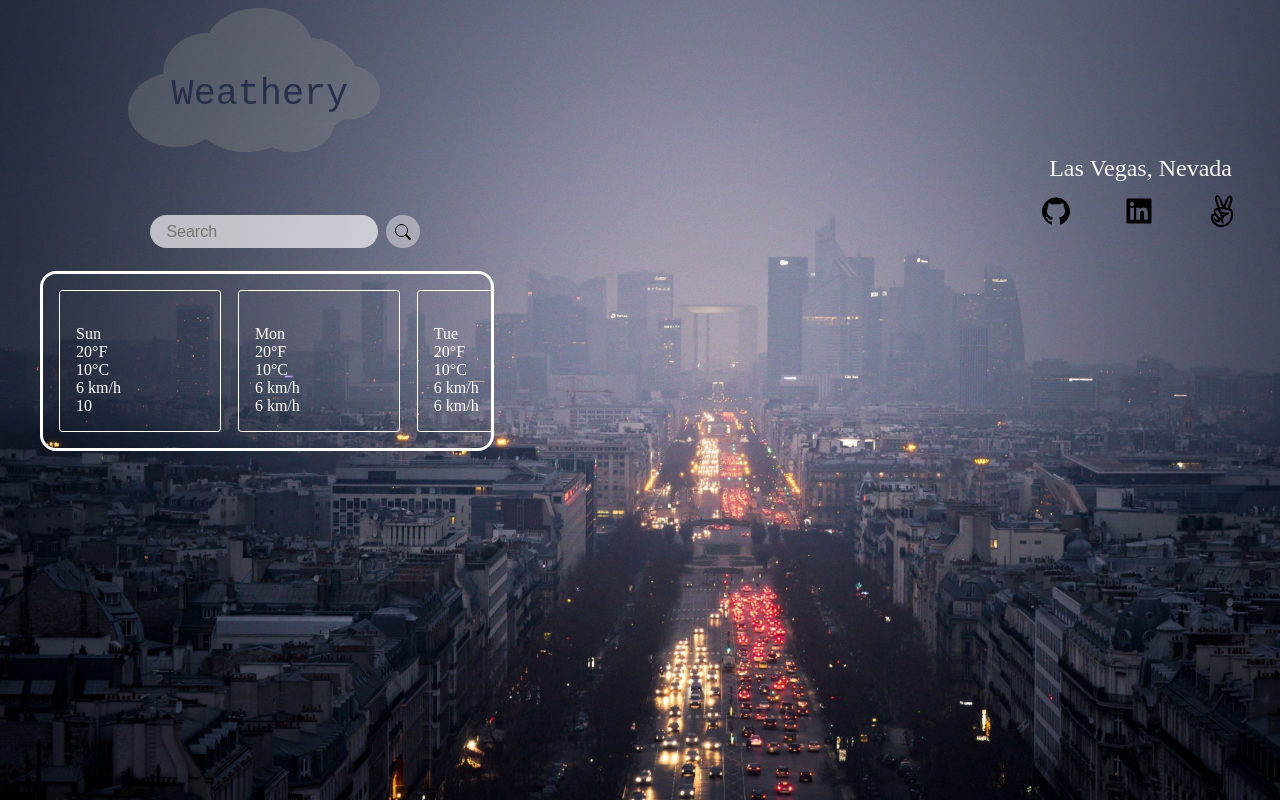
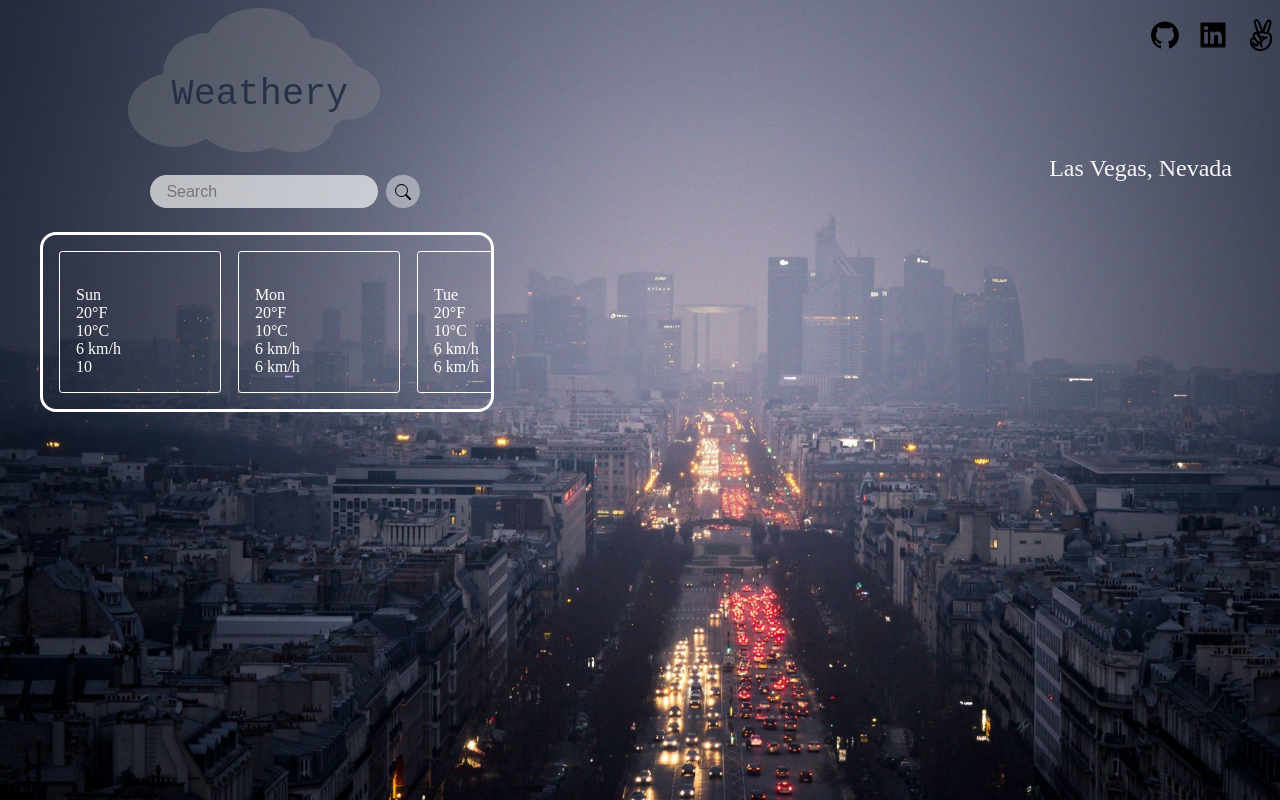
Before and after one commit to zackalsiday/Weathery, a website built with webpack: page index.html in a window 1280 px wide. Built offline with Linux system fonts and the light colour scheme; some packages are replaced by stand-ins of ours.

Commit message:
ready for first presentation

```diff
--- a/index.html
+++ b/index.html
@@ -3,8 +3,7 @@
 <html lang="en">
 
 <head>
-  <title>Weathery</title>
-  <link rel="icon" type="image/x-icon" href="favicon_2.ico"/>
+
     <meta charset="UTF-8" />
     <meta name="viewport" content="width=device-width, initial-scale=1.0" />
     <meta http-equiv="X-UA-Compatible" content="ie=edge" />
@@ -14,7 +13,9 @@
 
      <script src="./dist/main.js" defer ></script>
     <script async defer src="https://maps.googleapis.com/maps/api/js?key=AIzaSyAqw_J9Yra9USEbdJkvfdOEWjduK3yzlNE&callback=" + "./src/script/search"></script>
-
+     <title>Weathery</title>
+  <!-- <link rel="icon" type="image/x-icon" href="my_icon.png"> -->
+  <link rel="apple-touch-icon" type="image/x-icon" href="favicon.ico">
 </head>
 
 <body>
@@ -27,7 +28,7 @@
     <a   href="https://github.com/zackalsiday" target="_blank">
 
 
-          <svg class="creators-icon" stroke="currentColor" fill="currentColor" stroke-width="0" viewBox="0 0 1024 1024" height="2em" width="2em"
+          <svg class="creators-icon" id="github"stroke="currentColor" fill="currentColor" stroke-width="0" viewBox="0 0 1024 1024" height="2em" width="2em"
         xmlns="http://www.w3.org/2000/svg">
         <path
            d="M511.6 76.3C264.3 76.2 64 276.4 64 523.5 64 718.9 189.3 885 363.8 946c23.5 5.9 19.9-10.8 19.9-22.2v-77.5c-135.7 15.9-141.2-73.9-150.3-88.9C215 726 171.5 718 184.5 703c30.9-15.9 62.4 4 98.9 57.9 26.4 39.1 77.9 32.5 104 26 5.7-23.5 17.9-44.5 34.7-60.8-140.6-25.2-199.2-111-199.2-213 0-49.5 16.3-95 48.3-131.7-20.4-60.5 1.9-112.3 4.9-120 58.1-5.2 118.5 41.6 123.2 45.3 33-8.9 70.7-13.6 112.9-13.6 42.4 0 80.2 4.9 113.5 13.9 11.3-8.6 67.3-48.8 121.3-43.9 2.9 7.7 24.7 58.3 5.5 118 32.4 36.8 48.9 82.7 48.9 132.3 0 102.2-59 188.1-200 212.9a127.5 127.5 0 0 1 38.1 91v112.5c.8 9 0 17.9 15 17.9 177.1-59.7 304.6-227 304.6-424.1 0-247.2-200.4-447.3-447.5-447.3z">
@@ -37,8 +38,9 @@
 
 
  </a>
+
    <a href="https://www.linkedin.com/in/zack-alsiday-061598210/" target="_blank">
-      <svg class="creators-icon" stroke="currentColor" fill="currentColor" stroke-width="0" viewBox="0 0 1024 1024" height="2em" width="2em"
+      <svg class="creators-icon" id="linkedin" stroke="currentColor" fill="currentColor" stroke-width="0" viewBox="0 0 1024 1024" height="2em" width="2em"
         xmlns="http://www.w3.org/2000/svg">
         <path
           d="M880 112H144c-17.7 0-32 14.3-32 32v736c0 17.7 14.3 32 32 32h736c17.7 0 32-14.3 32-32V144c0-17.7-14.3-32-32-32zM349.3 793.7H230.6V411.9h118.7v381.8zm-59.3-434a68.8 68.8 0 1 1 68.8-68.8c-.1 38-30.9 68.8-68.8 68.8zm503.7 434H675.1V608c0-44.3-.8-101.2-61.7-101.2-61.7 0-71.2 48.2-71.2 98v188.9H423.7V411.9h113.8v52.2h1.6c15.8-30 54.5-61.7 112.3-61.7 120.2 0 142.3 79.1 142.3 181.9v209.4z">
@@ -46,7 +48,7 @@
       </svg>
     </a>
     <a href="https://angel.co/u/zack-alsiday" target="_blank">
-      <svg class="creators-icon" stroke="currentColor" fill="currentColor" stroke-width="0" viewBox="0 0 448 512" height="2em" width="2em"
+      <svg class="creators-icon" id="angel" stroke="currentColor" fill="currentColor" stroke-width="0" viewBox="0 0 448 512" height="2em" width="2em"
         xmlns="http://www.w3.org/2000/svg">
         <path
           d="M347.1 215.4c11.7-32.6 45.4-126.9 45.4-157.1 0-26.6-15.7-48.9-43.7-48.9-44.6 0-84.6 131.7-97.1 163.1C242 144 196.6 0 156.6 0c-31.1 0-45.7 22.9-45.7 51.7 0 35.3 34.2 126.8 46.6 162-6.3-2.3-13.1-4.3-20-4.3-23.4 0-48.3 29.1-48.3 52.6 0 8.9 4.9 21.4 8 29.7-36.9 10-51.1 34.6-51.1 71.7C46 435.6 114.4 512 210.6 512c118 0 191.4-88.6 191.4-202.9 0-43.1-6.9-82-54.9-93.7zM311.7 108c4-12.3 21.1-64.3 37.1-64.3 8.6 0 10.9 8.9 10.9 16 0 19.1-38.6 124.6-47.1 148l-34-6 33.1-93.7zM142.3 48.3c0-11.9 14.5-45.7 46.3 47.1l34.6 100.3c-15.6-1.3-27.7-3-35.4 1.4-10.9-28.8-45.5-119.7-45.5-148.8zM140 244c29.3 0 67.1 94.6 67.1 107.4 0 5.1-4.9 11.4-10.6 11.4-20.9 0-76.9-76.9-76.9-97.7.1-7.7 12.7-21.1 20.4-21.1zm184.3 186.3c-29.1 32-66.3 48.6-109.7 48.6-59.4 0-106.3-32.6-128.9-88.3-17.1-43.4 3.8-68.3 20.6-68.3 11.4 0 54.3 60.3 54.3 73.1 0 4.9-7.7 8.3-11.7 8.3-16.1 0-22.4-15.5-51.1-51.4-29.7 29.7 20.5 86.9 58.3 86.9 26.1 0 43.1-24.2 38-42 3.7 0 8.3.3 11.7-.6 1.1 27.1 9.1 59.4 41.7 61.7 0-.9 2-7.1 2-7.4 0-17.4-10.6-32.6-10.6-50.3 0-28.3 21.7-55.7 43.7-71.7 8-6 17.7-9.7 27.1-13.1 9.7-3.7 20-8 27.4-15.4-1.1-11.2-5.7-21.1-16.9-21.1-27.7 0-120.6 4-120.6-39.7 0-6.7.1-13.1 17.4-13.1 32.3 0 114.3 8 138.3 29.1 18.1 16.1 24.3 113.2-31 174.7zm-98.6-126c9.7 3.1 19.7 4 29.7 6-7.4 5.4-14 12-20.3 19.1-2.8-8.5-6.2-16.8-9.4-25.1z">
--- a/src/scripts/search.js
+++ b/src/scripts/search.js
@@ -23,7 +23,7 @@
                     .then(data => dataTwo = data)
                     .then(() => document.getElementById("location").innerHTML = `${dataTwo.city}, ${dataTwo.principalSubdivision}`)
 
-        console.log(address, days, icon, temp, humidity, windspeed, latitude, longitude)
+        // console.log(address, days, icon, temp, humidity, windspeed, latitude, longitude)
         document.getElementById('day-one-far').innerHTML = ` ${days[0].temp}&degF`
         document.getElementById('day-one-cel').innerHTML = ` ${Math.round((days[0].temp - 32) * 5 / 9)}&degC `
         document.getElementById('day-one-windspeed').innerHTML = `Wind: ${days[0].windspeed}  km/h `
--- a/src/styles/creator-info.css
+++ b/src/styles/creator-info.css
@@ -3,13 +3,36 @@ color: black;
 
 }
 
+/* .creators-info{ */
+
+    /* display: flex ;
+    justify-content: right;
+    padding: 2.1rem; */
+/*
+    display: inline;
+    position: relative;
+    left : 78rem;
+    top: 2rem;
+
+
+    z-index: 1
+} */
+
+/* #github{
+   position: relative;
+   right: 5.5rem;
+}
+
+#linkedin{
+    position: relative;
+    right: 2rem;
+} */
+
 .creators-info{
-
-    display: flex ;
-    justify-content: right;
-    padding-right: 2.1rem;
+    display: flex;
+    gap:1rem;
     position: relative;
-    top: 2rem;
-    gap: 3.2rem;
-    z-index: 1
+    bottom: 9rem;
+    left: 90%;
+    width: fit-content;
 }
--- a/src/styles/map.css
+++ b/src/styles/map.css
@@ -2,6 +2,6 @@
     width: 28.4rem;
     height: 18.8rem;
     position: relative;
-    top: 3.7rem;
+    top: 1.3rem;
     border-radius: 1rem;
 }
--- a/src/styles/search-bar.css
+++ b/src/styles/search-bar.css
@@ -2,7 +2,7 @@
     display: flex;
     position: relative;
     left: 6.9rem;
-    top: 1rem;
+    bottom: 1.5rem;
     gap: 0.5rem;
     width: fit-content;
 }
--- a/src/styles/weeks-weather.css
+++ b/src/styles/weeks-weather.css
@@ -1,7 +1,7 @@
 .weeks-weather{
     display: flex;
     position: relative;
-    top: 2.4rem;
+
     border-style: solid;
     padding: 1rem;
     width: 26rem;
```
Also changed, not shown: dist/main.css, dist/main.js, my_icon.png (added), 2 other files.
